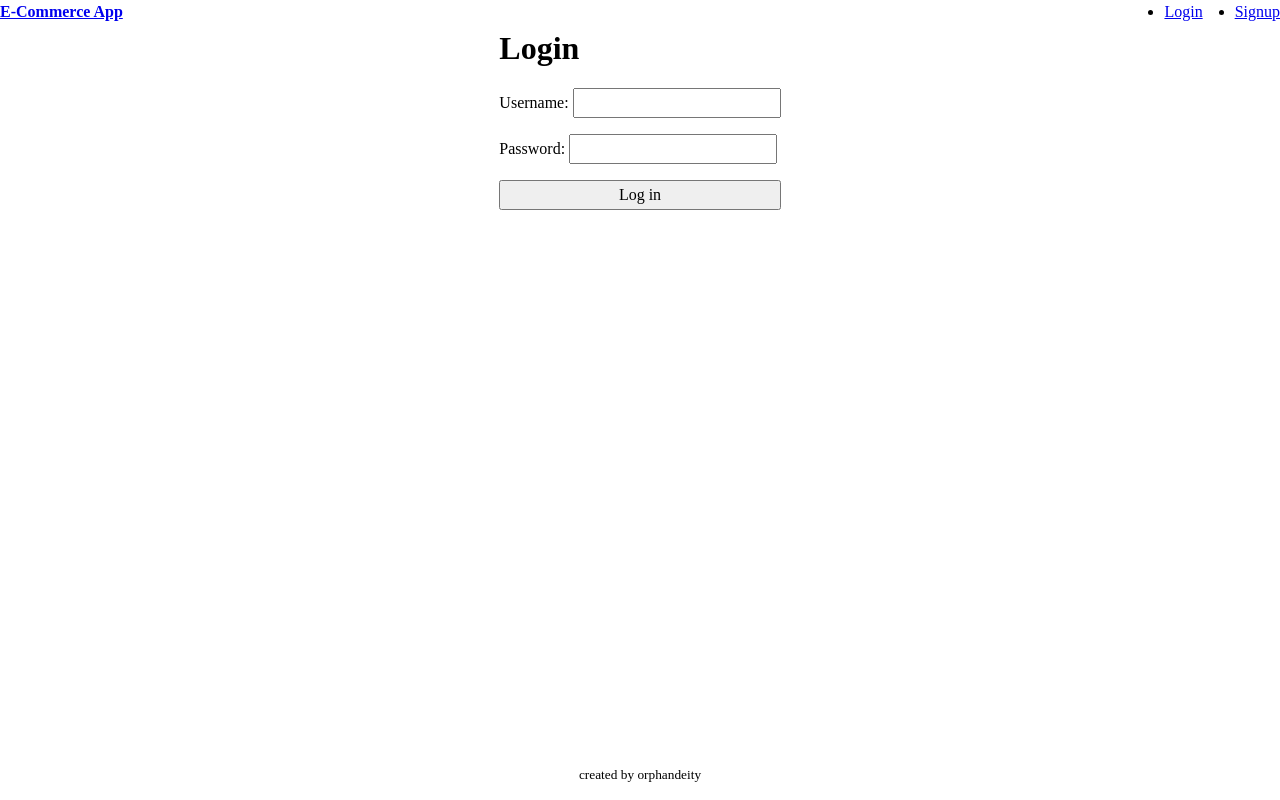
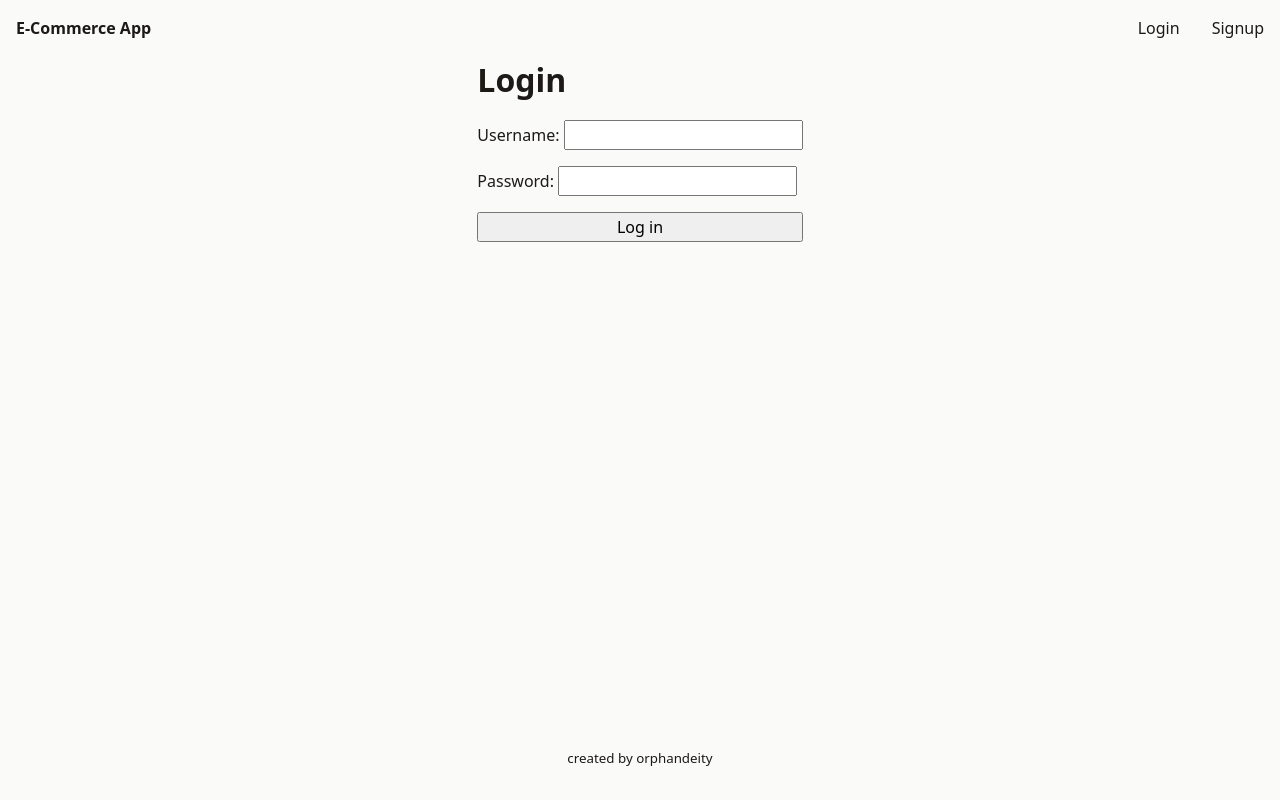
Before and after one commit to orphandeity/ecommerce-app, a React (Vite) app in the folder client/: page /login in a window 1280 px wide. Built offline with nearby package versions, Linux system fonts and the light colour scheme; no server answers.

Commit message:
adds global stylesheet

```diff
--- a/client/src/components/Header.jsx
+++ b/client/src/components/Header.jsx
@@ -1,8 +1,8 @@
 import { Link, Form } from "react-router-dom";
-
-import styles from "../styles/rootLayout.module.css";
 import { useQuery } from "@tanstack/react-query";
 import { authQuery } from "../lib/auth";
+
+import styles from "../styles/header.module.css";
 
 export default function Header() {
   const { data } = useQuery(authQuery());
--- a/client/src/main.jsx
+++ b/client/src/main.jsx
@@ -5,6 +5,7 @@ import { QueryClient, QueryClientProvider } from "@tanstack/react-query";
 import { ReactQueryDevtools } from "@tanstack/react-query-devtools";
 
 import "./styles/reset.css";
+import "./styles/global.css";
 
 import RootLayout, { action as logoutAction } from "./routes/RootLayout";
 import Home, { loader as homeLoader } from "./routes/Home";
--- a/client/src/routes/RootLayout.jsx
+++ b/client/src/routes/RootLayout.jsx
@@ -1,8 +1,8 @@
 import { Outlet, redirect } from "react-router-dom";
 import { logout } from "../lib/auth";
+import Header from "../components/Header";
 
 import styles from "../styles/rootLayout.module.css";
-import Header from "../components/Header";
 
 // logout action
 export const action = (queryClient) => async () => {
--- /dev/null
+++ b/client/src/styles/global.css
@@ -0,0 +1,26 @@
+:root {
+  --color-stone-50: #fafaf9;
+  --color-stone-100: #f5f5f4;
+  --color-stone-200: #e7e5e4;
+  --color-stone-300: #d6d3d1;
+  --color-stone-400: #a8a29e;
+  --color-stone-500: #78716c;
+  --color-stone-600: #57534e;
+  --color-stone-700: #44403c;
+  --color-stone-800: #292524;
+  --color-stone-900: #1c1917;
+  --color-stone-950: #0c0a09;
+
+  --background-color: var(--color-stone-50);
+  --foreground-color: var(--color-stone-900);
+
+  --border-color: var(--color-stone-300);
+  --border-radius: 0.25rem;
+
+  --on-hover-color: var(--color-stone-500);
+
+  --padding: 1rem;
+
+  font-family: system-ui, -apple-system, BlinkMacSystemFont, "Segoe UI", Roboto,
+    Oxygen, Ubuntu, Cantarell, "Open Sans", "Helvetica Neue", sans-serif;
+}
--- /dev/null
+++ b/client/src/styles/header.module.css
@@ -0,0 +1,21 @@
+.header {
+  display: flex;
+  justify-content: space-between;
+  align-items: center;
+  padding-bottom: var(--padding);
+}
+
+.header a {
+  color: var(--foreground-color);
+  text-decoration: none;
+}
+
+.header a:is(:hover, :active) {
+  color: var(--on-hover-color);
+}
+
+.auth {
+  display: flex;
+  gap: 2rem;
+  list-style: none;
+}
--- a/client/src/styles/rootLayout.module.css
+++ b/client/src/styles/rootLayout.module.css
@@ -2,17 +2,9 @@
   display: flex;
   flex-direction: column;
   min-height: 100vh;
-}
-
-.header {
-  display: flex;
-  justify-content: space-between;
-  align-items: center;
-}
-
-.auth {
-  display: flex;
-  gap: 2rem;
+  padding: var(--padding);
+  background-color: var(--background-color);
+  color: var(--foreground-color);
 }
 
 .content {
```
